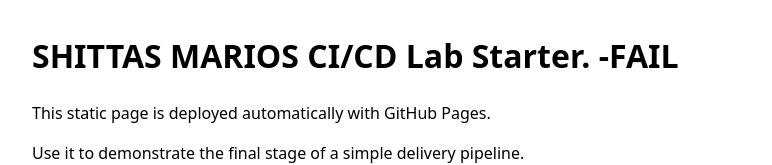
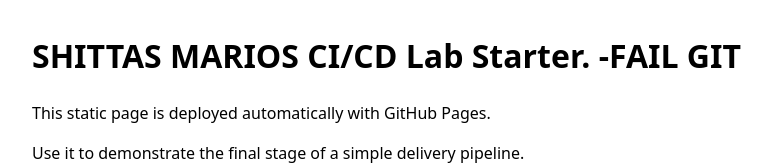
Before and after one commit to Marios-Shittas/Marios-Shittas.github.io, a plain HTML site: page site/index.html in a window 1280 px wide. Shown: the top 165 px of the page, without its empty margins (228-1000 px from the left). Drawn offline with Linux system fonts and the light colour scheme.

Commit message:
Added File

```diff
--- a/site/index.html
+++ b/site/index.html
@@ -19,7 +19,7 @@
     </style>
   </head>
   <body>
-    <h1>SHITTAS MARIOS CI/CD Lab Starter. -FAIL </h1>
+    <h1>SHITTAS MARIOS CI/CD Lab Starter. -FAIL GIT </h1>
     <p>This static page is deployed automatically with GitHub Pages.</p>
     <p>Use it to demonstrate the final stage of a simple delivery pipeline.</p>
     <ul>
```
Also changed, not shown: 2 other files.
